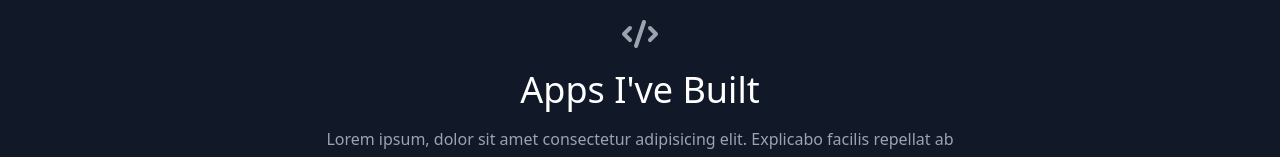
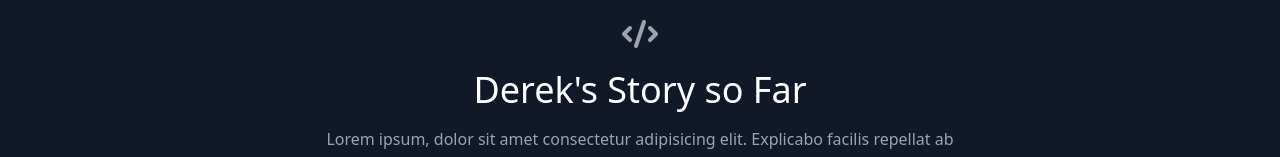
Before and after one commit to DarkFather63/my-portfolio, a React (Create React App) app: page / in a window 1280 px wide. Shown: the part 558-715 px from the top of the page. Built offline with nearby package versions, Linux system fonts and the light colour scheme.

Commit message:
fixing build commands and base directory

```diff
--- a/package.json
+++ b/package.json
@@ -14,7 +14,7 @@
   },
   "scripts": {
     "start": "craco start",
-    "build": "craco build",
+    "build": "build",
     "predeploy": "npm run build",
     "deploy": "gh-pages -d build",
     "test": "craco test",
--- a/src/components/Projects.js
+++ b/src/components/Projects.js
@@ -9,7 +9,7 @@ export default function Projects() {
         <div className="flex flex-col w-full mb-20">
           <CodeIcon className="mx-auto inline-block w-10 mb-4" />
           <h1 className="sm:text-4xl text-3xl font-medium title-font mb-4 text-white">
-            Apps I've Built
+            Derek's Story so Far
           </h1>
           <p className="lg:w-2/3 mx-auto leading-relaxed text-base">
             Lorem ipsum, dolor sit amet consectetur adipisicing elit. Explicabo
```
